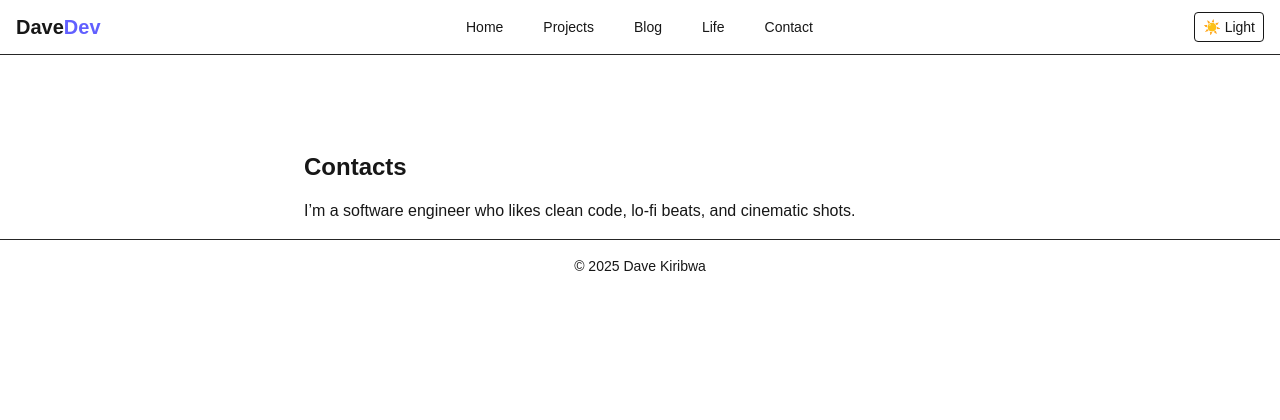
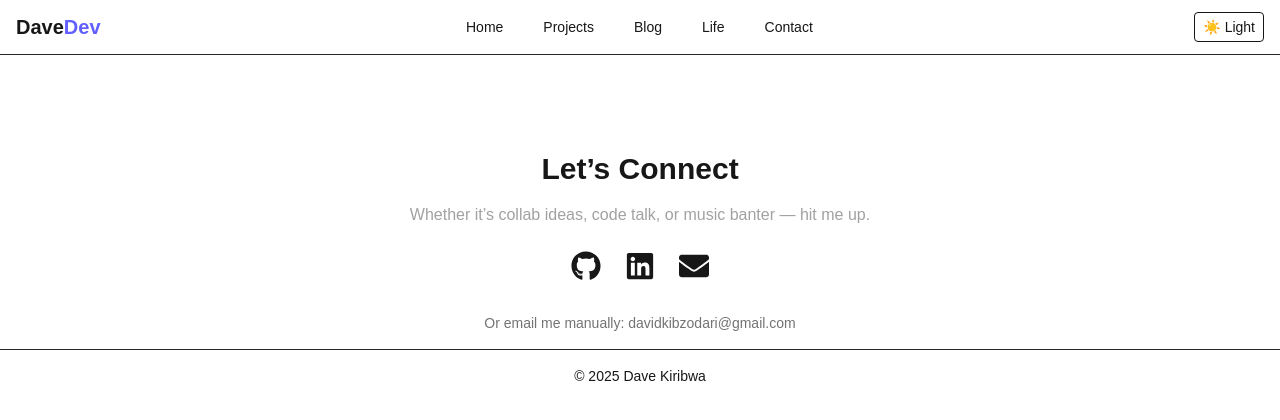
Before and after one commit to odaridavid/my-portfolio, a Next.js app: page /contact in a window 1280 px wide. Shown: the top 420 px of the page. Built offline with nearby package versions, Linux system fonts and the light colour scheme.

Commit message:
Update contacts page

```diff
--- a/package.json
+++ b/package.json
@@ -12,7 +12,8 @@
     "framer-motion": "^12.16.0",
     "next": "15.3.3",
     "react": "^19.0.0",
-    "react-dom": "^19.0.0"
+    "react-dom": "^19.0.0",
+    "react-icons": "^5.5.0"
   },
   "devDependencies": {
     "@eslint/eslintrc": "^3",
--- a/src/app/contact/page.tsx
+++ b/src/app/contact/page.tsx
@@ -1,8 +1,43 @@
-export default function Contacts() {
-    return (
-      <section className="max-w-2xl mx-auto mt-20">
-        <h2 className="text-2xl font-bold mb-4">Contacts</h2>
-        <p>I’m a software engineer who likes clean code, lo-fi beats, and cinematic shots.</p>
-      </section>
-    );
-  }
+'use client';
+
+import { FaGithub, FaLinkedin, FaEnvelope } from 'react-icons/fa';
+
+export default function ContactPage() {
+  return (
+    <section className="max-w-xl mx-auto mt-20 text-center px-4">
+      <h2 className="text-3xl font-bold mb-4">Let’s Connect</h2>
+      <p className="text-neutral-400 mb-6">
+        Whether it’s collab ideas, code talk, or music banter — hit me up.
+      </p>
+
+      <div className="flex justify-center gap-6 text-3xl mb-8">
+        <a
+          href="https://github.com/odaridavid"
+          target="_blank"
+          rel="noopener noreferrer"
+          className="hover:text-indigo-500 transition"
+        >
+          <FaGithub />
+        </a>
+        <a
+          href="https://linkedin.com/in/david-odari-kiribwa-155613111"
+          target="_blank"
+          rel="noopener noreferrer"
+          className="hover:text-indigo-500 transition"
+        >
+          <FaLinkedin />
+        </a>
+        <a
+          href="mailto:davidkibzodari@gmail.com"
+          className="hover:text-indigo-500 transition"
+        >
+          <FaEnvelope />
+        </a>
+      </div>
+
+      <p className="text-sm text-neutral-500">
+        Or email me manually: <span className="select-all">davidkibzodari@gmail.com</span>
+      </p>
+    </section>
+  );
+}
```
Also changed, not shown: 1 other file (tests, documents, lock files or other folders).
